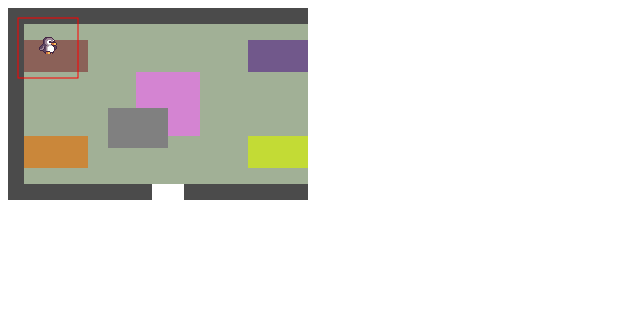
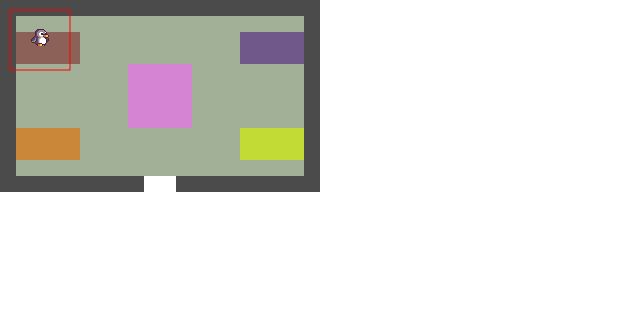
Before and after one commit to veronicahzh/pixel-portfolio, a plain HTML site: page index.html in a window 1280 px wide. Shown: the whole page, without its empty margins (0-640 px from the left). Drawn offline with Linux system fonts and the light colour scheme.

Commit message:
Resize canvas

```diff
--- a/index.html
+++ b/index.html
@@ -3,10 +3,20 @@
 <head>
     <meta charset="UTF-8">
     <title>Canvas test</title>
+    <style>
+        body {
+            margin: 0;
+            overflow: hidden;
+        }
+
+        canvas {
+            display: block;
+        }
+    </style>
     <script src="mapData.js" defer></script>
     <script src="script.js" defer></script>
 </head>
 <body>
-    <canvas id="canvas" width="300" height="300"></canvas>
+    <canvas id="canvas" width="320" height="192"></canvas>
 </body>
 </html>
--- a/script.js
+++ b/script.js
@@ -17,6 +17,15 @@ let sourceY = row * frameHeight;
 const canvas = document.getElementById("canvas");
 const ctx = canvas.getContext("2d");
 
+function resizeCanvas() {
+    canvas.width = window.innerWidth;
+    canvas.height = window.innerHeight;
+}
+
+resizeCanvas();
+
+window.addEventListener("resize", resizeCanvas);
+
 let rightPressed = false;
 let leftPressed = false;
 let upPressed = false;
@@ -28,12 +37,12 @@ let frameDelay = 8; // how long to wait before switching to next sprite frame
 const image = new Image();
 image.src = img;
 
-const obstacle = {
-    x: 100,
-    y: 100,
-    width: 60,
-    height: 40
-}
+// const obstacle = {
+//     x: 100,
+//     y: 100,
+//     width: 60,
+//     height: 40
+// }
 
 const player = {
     x: x,
@@ -73,19 +82,19 @@ function gameLoop() {
     player.x = x;
     player.y = y;
 
-    if (isColliding(player, obstacle)) {
-        x = prevX;
-        y = prevY;
-        player.x = x;
-        player.y = y;
-    }
+    // if (isColliding(player, obstacle)) {
+    //     x = prevX;
+    //     y = prevY;
+    //     player.x = x;
+    //     player.y = y;
+    // }
 
     ctx.clearRect(0, 0, canvas.width, canvas.height); // erase old sprite
 
     drawMap();
 
-    ctx.fillStyle = "gray";
-    ctx.fillRect(obstacle.x, obstacle.y, obstacle.width, obstacle.height);
+    // ctx.fillStyle = "gray";
+    // ctx.fillRect(obstacle.x, obstacle.y, obstacle.width, obstacle.height);
 
     ctx.drawImage(
         image,
```
